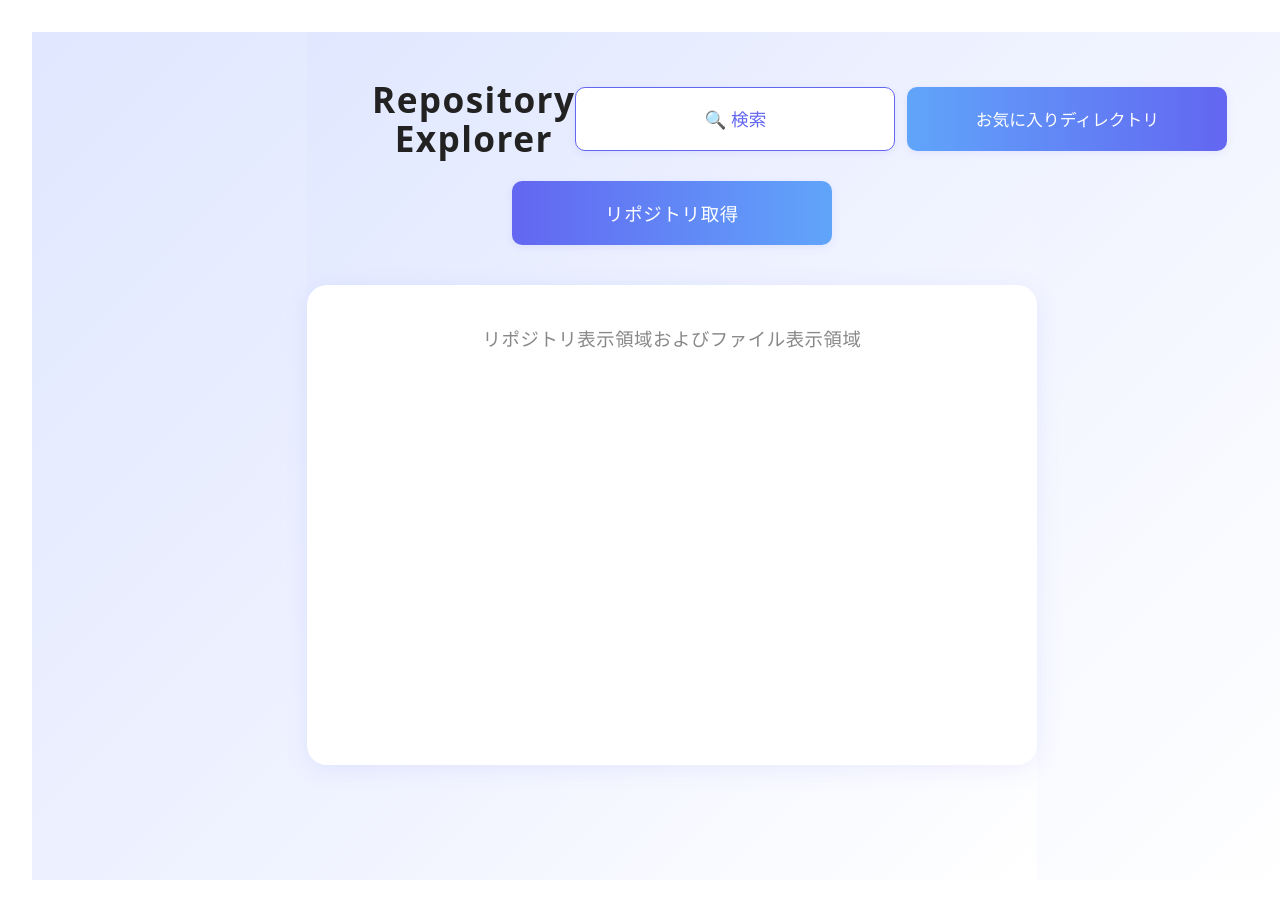
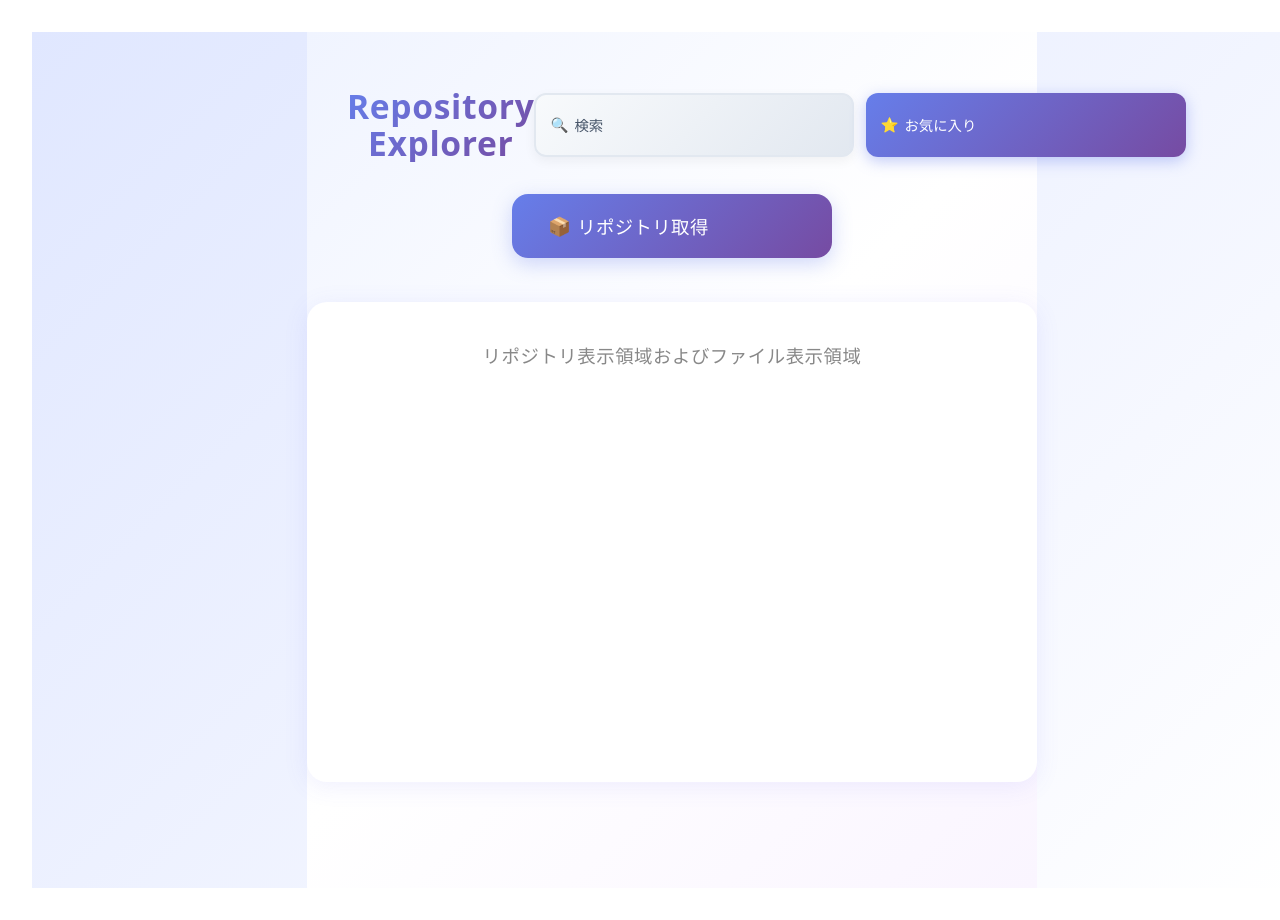
Before and after one commit to a23i127/Kadai, a React app in the folder frontend/: page / in a window 1280 px wide. Shown: the top 920 px of the page. Built offline with nearby package versions, Linux system fonts and the light colour scheme; the HTML template or start-up script is replaced by a standard one.

Commit message:
css見た目調整

```diff
--- a/frontend/src/components/Display.css
+++ b/frontend/src/components/Display.css
@@ -2,30 +2,34 @@
 /* メインコンテナ */
 .display-area {
   min-height: 100vh;
-  background: linear-gradient(135deg, #e0e7ff 0%, #fff 100%);
+  background: linear-gradient(135deg, #f0f4ff 0%, #ffffff 50%, #faf5ff 100%);
   display: flex;
   flex-direction: column;
   align-items: center;
   justify-content: flex-start;
-  padding-top: 48px;
+  padding-top: 56px;
 }
 
 /* ヘッダー */
 .header-container {
-  width: 600px;
+  width: 650px;
   display: flex;
   justify-content: space-between;
   align-items: center;
-  margin-bottom: 24px;
+  margin-bottom: 32px;
   position: relative;
 }
 
 .app-title {
-  color: #222;
-  font-weight: bold;
-  font-size: 2.2em;
-  letter-spacing: 0.04em;
+  color: #1f2937;
+  font-weight: 800;
+  font-size: 2.1em;
+  letter-spacing: 0.02em;
   margin: 0;
+  background: linear-gradient(135deg, #667eea 0%, #764ba2 100%);
+  -webkit-background-clip: text;
+  -webkit-text-fill-color: transparent;
+  background-clip: text;
 }
 
 .header-buttons {
@@ -36,55 +40,117 @@
 
 /* ボタンスタイル */
 .organization-btn {
-  font-weight: bold;
-  border-radius: 10px;
+  font-weight: 600;
+  border-radius: 12px;
   cursor: pointer;
-  transition: all 0.2s ease;
+  transition: all 0.3s cubic-bezier(0.4, 0, 0.2, 1);
   border: none;
-  font-size: 1.1em;
-  padding: 10px 32px;
-  box-shadow: 0 2px 8px rgba(99, 102, 241, 0.10);
+  font-size: 0.9rem;
+  padding: 10px 16px;
+  display: flex;
+  align-items: center;
+  gap: 6px;
+  position: relative;
+  overflow: hidden;
+}
+
+.organization-btn::before {
+  content: '';
+  position: absolute;
+  top: 0;
+  left: -100%;
+  width: 100%;
+  height: 100%;
+  background: linear-gradient(90deg, transparent, rgba(255,255,255,0.2), transparent);
+  transition: left 0.5s;
+}
+
+.organization-btn:hover::before {
+  left: 100%;
 }
 
 .organization-btn.search {
-  background: #fff;
-  color: #6366f1;
-  border: 1.5px solid #6366f1;
+  background: linear-gradient(135deg, #f8fafc 0%, #e2e8f0 100%);
+  color: #475569;
+  border: 2px solid #e2e8f0;
+  box-shadow: 0 4px 12px rgba(0, 0, 0, 0.05);
+  padding: 8px 14px;
+}
+
+.organization-btn.search:hover {
+  background: linear-gradient(135deg, #ffffff 0%, #f1f5f9 100%);
+  color: #334155;
+  border-color: #cbd5e1;
+  transform: translateY(-2px);
+  box-shadow: 0 8px 25px rgba(0, 0, 0, 0.1);
 }
 
 .organization-btn.favorite {
-  background: linear-gradient(90deg, #60a5fa 0%, #6366f1 100%);
-  color: #fff;
-  font-size: 1.05em;
-  padding: 10px 22px;
+  background: linear-gradient(135deg, #667eea 0%, #764ba2 100%);
+  color: #ffffff;
+  box-shadow: 0 4px 15px rgba(102, 126, 234, 0.4);
+  font-weight: 600;
+  padding: 10px 14px;
+}
+
+.organization-btn.favorite:hover {
+  background: linear-gradient(135deg, #5a67d8 0%, #6b46c1 100%);
+  transform: translateY(-2px);
+  box-shadow: 0 8px 25px rgba(102, 126, 234, 0.5);
 }
 
 .organization-btn.get-repos {
-  background: linear-gradient(90deg, #6366f1 0%, #60a5fa 100%);
+  background: linear-gradient(135deg, #667eea 0%, #764ba2 100%);
   color: #fff;
   font-size: 1.15em;
-  padding: 12px 32px;
-  letter-spacing: 0.04em;
-  margin-bottom: 24px;
+  padding: 14px 36px;
+  letter-spacing: 0.02em;
+  margin-bottom: 28px;
+  border-radius: 16px;
+  box-shadow: 0 6px 20px rgba(102, 126, 234, 0.3);
+  font-weight: 700;
+}
+
+.organization-btn.get-repos:hover {
+  background: linear-gradient(135deg, #5a67d8 0%, #6b46c1 100%);
+  transform: translateY(-3px);
+  box-shadow: 0 10px 30px rgba(102, 126, 234, 0.4);
 }
 
 .organization-btn.save-all {
-  background: #4caf50;
+  background: linear-gradient(135deg, #10b981 0%, #059669 100%);
   color: #fff;
-  box-shadow: 0 2px 8px rgba(76, 175, 80, 0.2);
+  box-shadow: 0 6px 20px rgba(16, 185, 129, 0.3);
   font-size: 1.1em;
-  letter-spacing: 0.05em;
-  padding: 10px 32px;
-  margin-bottom: 24px;
+  letter-spacing: 0.02em;
+  padding: 12px 32px;
+  margin-bottom: 28px;
+  border-radius: 14px;
+  font-weight: 600;
+}
+
+.organization-btn.save-all:hover {
+  background: linear-gradient(135deg, #059669 0%, #047857 100%);
+  transform: translateY(-2px);
+  box-shadow: 0 8px 25px rgba(16, 185, 129, 0.4);
 }
 
 .organization-btn.back {
-  background: #eee;
-  color: #333;
-  font-size: 1em;
-  border-radius: 8px;
-  padding: 8px 24px;
-  box-shadow: 0 2px 8px rgba(0, 0, 0, 0.04);
+  background: linear-gradient(135deg, #f1f5f9 0%, #e2e8f0 100%);
+  color: #475569;
+  font-size: 0.95em;
+  border-radius: 10px;
+  padding: 10px 20px;
+  box-shadow: 0 3px 10px rgba(0, 0, 0, 0.08);
+  border: 1px solid #e2e8f0;
+  font-weight: 600;
+}
+
+.organization-btn.back:hover {
+  background: linear-gradient(135deg, #ffffff 0%, #f8fafc 100%);
+  color: #334155;
+  transform: translateY(-1px);
+  box-shadow: 0 6px 15px rgba(0, 0, 0, 0.12);
 }
 
 /* メッセージ */
@@ -226,18 +292,22 @@
   background: linear-gradient(135deg, #667eea 0%, #764ba2 100%);
   color: white;
   border: none;
-  border-radius: 8px;
-  padding: 8px 16px;
+  border-radius: 10px;
+  padding: 10px 18px;
   font-size: 0.9em;
-  font-weight: bold;
+  font-weight: 600;
   cursor: pointer;
-  box-shadow: 0 2px 8px rgba(102, 126, 234, 0.3);
-  transition: all 0.2s ease;
+  box-shadow: 0 4px 15px rgba(102, 126, 234, 0.3);
+  transition: all 0.3s cubic-bezier(0.4, 0, 0.2, 1);
+  display: flex;
+  align-items: center;
+  gap: 6px;
 }
 
 .tag-button:hover {
-  transform: translateY(-1px);
-  box-shadow: 0 4px 12px rgba(102, 126, 234, 0.4);
+  transform: translateY(-2px);
+  box-shadow: 0 8px 25px rgba(102, 126, 234, 0.4);
+  background: linear-gradient(135deg, #5a67d8 0%, #6b46c1 100%);
 }
 
 /* タグ表示 */
--- a/frontend/src/components/DisplayArea.tsx
+++ b/frontend/src/components/DisplayArea.tsx
@@ -203,18 +203,22 @@ const DisplayArea = () => {
         <h1 className="app-title">Repository Explorer</h1>
         <div className="header-buttons">
           <button className="organization-btn search" onClick={handleSearchClick}>
-            🔍 検索
+            <span>🔍</span>
+            検索
           </button>
           <button className="organization-btn favorite" onClick={handleFavoriteDirClick}>
-            お気に入りディレクトリ
+            <span>⭐</span>
+            お気に入り
           </button>
         </div>
       </div>
       <button className="organization-btn get-repos" onClick={() => handleClickItem(null)}>
+        <span>📦</span>
         リポジトリ取得
       </button>
       {Object.keys(allFetchedItemsDict).length > 0 && (
         <button className="organization-btn save-all" onClick={handleSaveAllFetchedItems}>
+          <span>💾</span>
           すべて保存
         </button>
       )}
@@ -249,7 +253,8 @@ const DisplayArea = () => {
                       </span>
                     )}
                     <button className="organization-btn back" onClick={handleBackClick}>
-                      ← 一つ前に戻る
+                      <span>←</span>
+                      一つ前に戻る
                     </button>
                   </div>
                   {/* タグ付けボタンを右端に配置 */}
@@ -257,7 +262,8 @@ const DisplayArea = () => {
                     className="tag-button"
                     onClick={() => handleTagAction(activeRepo, currentPath, setRepos)}
                   >
-                    🏷️ タグ付け
+                    <span>🏷️</span>
+                    タグ付け
                   </button>
                 </div>
               )}
```
